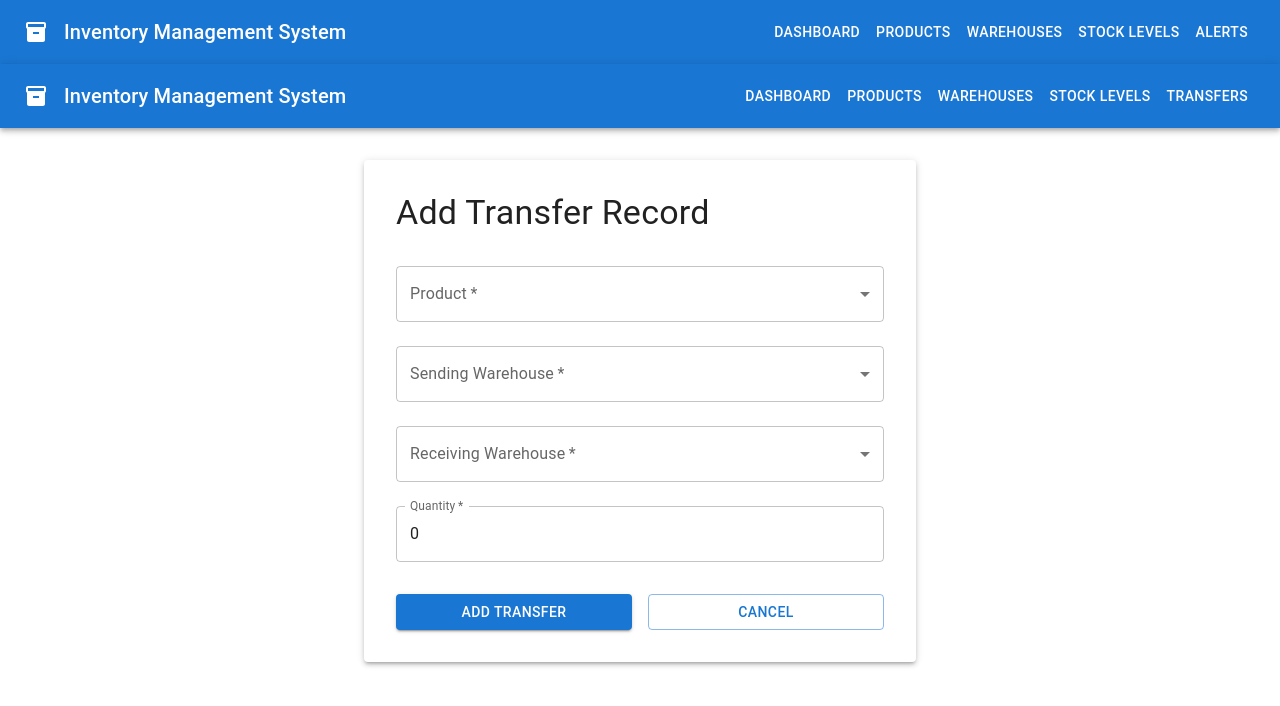
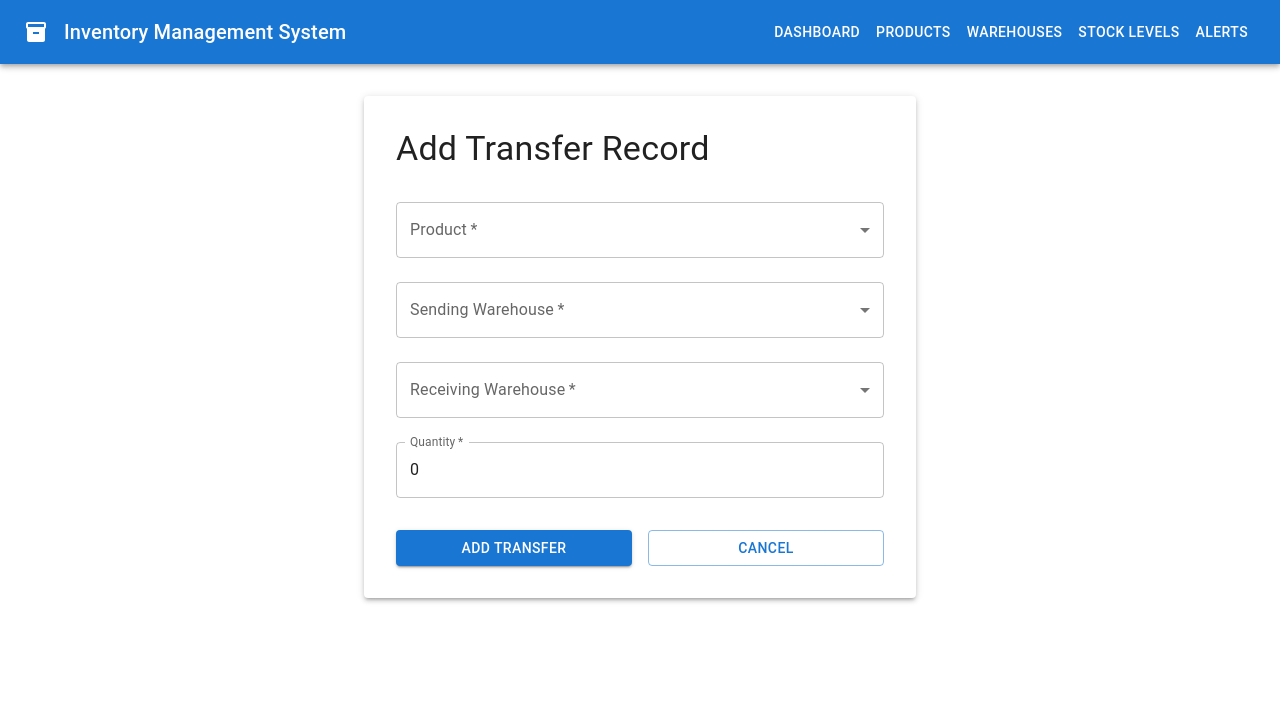
Before and after one commit to Amir-Webdev/inventory-management-task, a Next.js app: page /transfers/add in a window 1280 px wide. Shown: the top 706 px of the page. Built offline with nearby package versions, Linux system fonts and the light colour scheme.

Commit message:
Removed Header From Transfer Pages

```diff
--- a/src/pages/transfers/add.tsx
+++ b/src/pages/transfers/add.tsx
@@ -41,31 +41,6 @@ export default function AddTransfer() {
   }
 
   return (
-    <>
-      <AppBar position="static">
-        <Toolbar>
-          <InventoryIcon sx={{ mr: 2 }} />
-          <Typography variant="h6" component="div" sx={{ flexGrow: 1 }}>
-            Inventory Management System
-          </Typography>
-          <Button color="inherit" component={Link} href="/">
-            Dashboard
-          </Button>
-          <Button color="inherit" component={Link} href="/products">
-            Products
-          </Button>
-          <Button color="inherit" component={Link} href="/warehouses">
-            Warehouses
-          </Button>
-          <Button color="inherit" component={Link} href="/stocks">
-            Stock Levels
-          </Button>
-          <Button color="inherit" component={Link} href="/transfers">
-            Transfers
-          </Button>
-        </Toolbar>
-      </AppBar>
-
     <Container maxWidth="sm" sx={{ mt: 4, mb: 4 }}>
       <Paper elevation={3} sx={{ p: 4 }}>
         <Typography variant="h4" component="h1" gutterBottom>
@@ -85,9 +60,7 @@ export default function AddTransfer() {
             label="Product"
             name="productId"
             value={form.watch("productId") || ""}
-              onChange={(e) =>
-                form.setValue("productId", Number(e.target.value))
-              }
+            onChange={(e) => form.setValue("productId", Number(e.target.value))}
           >
             {products.map((product) => (
               <MenuItem key={product.id} value={product.id}>
@@ -142,9 +115,7 @@ export default function AddTransfer() {
             type="number"
             inputProps={{ min: "0" }}
             value={form.watch("quantity")}
-              onChange={(e) =>
-                form.setValue("quantity", Number(e.target.value))
-              }
+            onChange={(e) => form.setValue("quantity", Number(e.target.value))}
           />
           <Box sx={{ mt: 3, display: "flex", gap: 2 }}>
             <Button
@@ -168,6 +139,5 @@ export default function AddTransfer() {
         </Box>
       </Paper>
     </Container>
-    </>
   );
 }
```
Also changed, not shown: src/pages/transfers/index.tsx (+2 -25 lines). Lines whose indentation alone changed are shown as unchanged.
